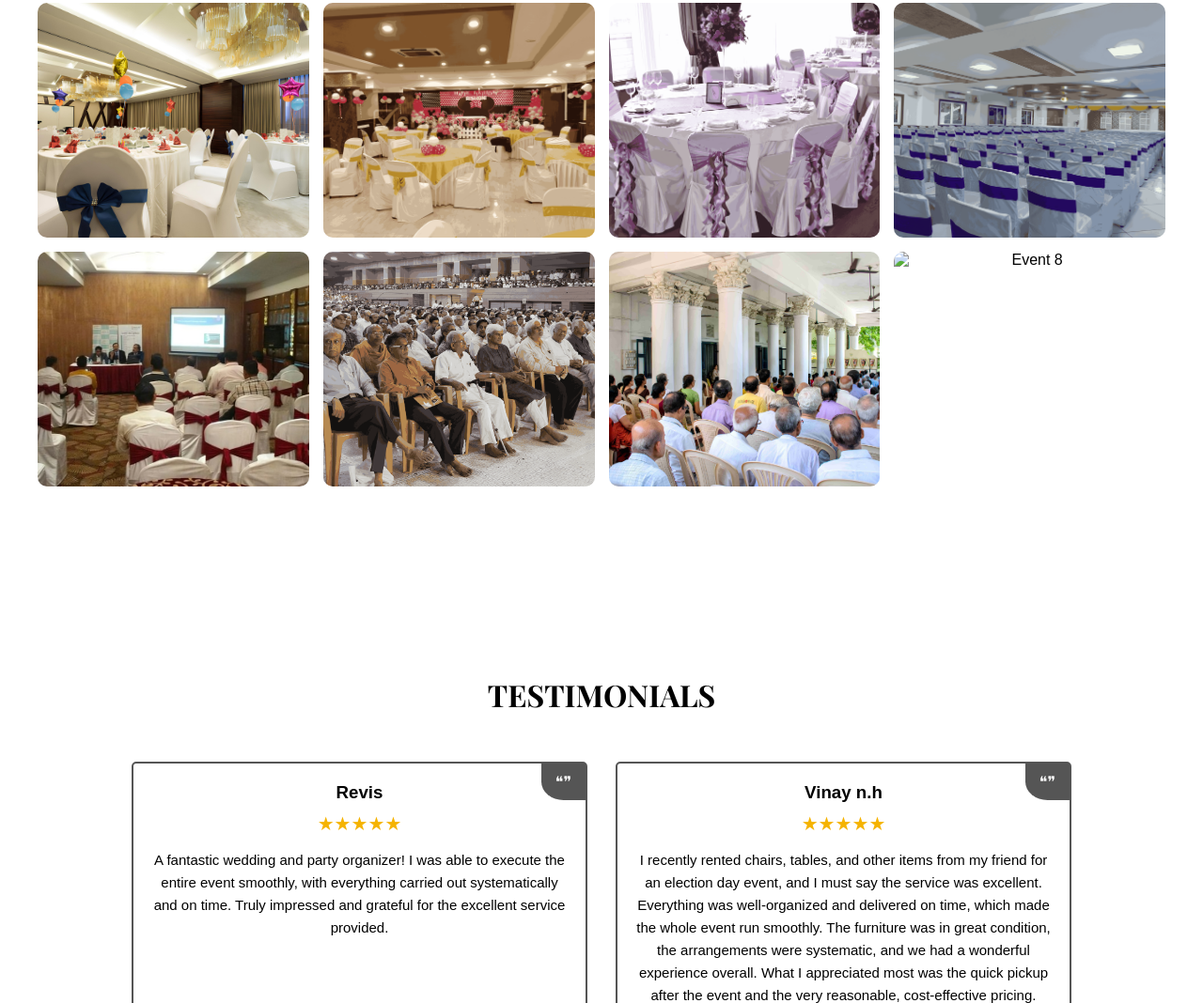
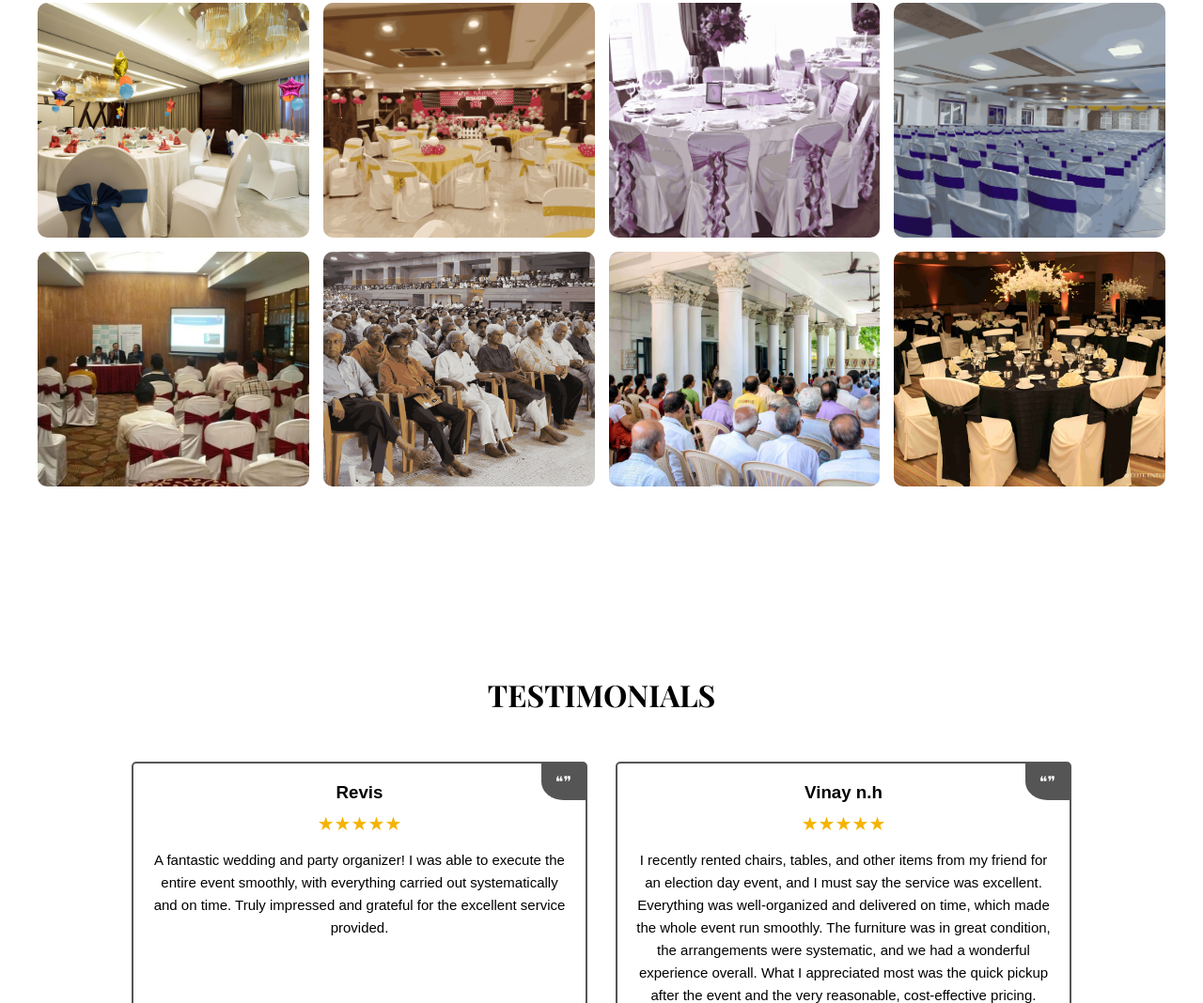
Before and after one commit to sameeradacosta/sameeradacosta.github.io, a plain HTML site: page index.html in a window 1280 px wide. Shown: the part 2728-3796 px from the top of the page at 94% size. Drawn offline with nearby package versions, Linux system fonts and the light colour scheme.

Commit message:
Update index.html

```diff
--- a/index.html
+++ b/index.html
@@ -426,7 +426,7 @@
       <img src="ok7.png" alt="Event 5">
       <img src="ok8.png" alt="Event 6">
       <img src="ok9.jpeg" alt="Event 7">
-      <img src=ok10.jpg" alt="Event 8">
+      <img src="ok10.jpg" alt="Event 8">
     </div>
   </section>
 
```
